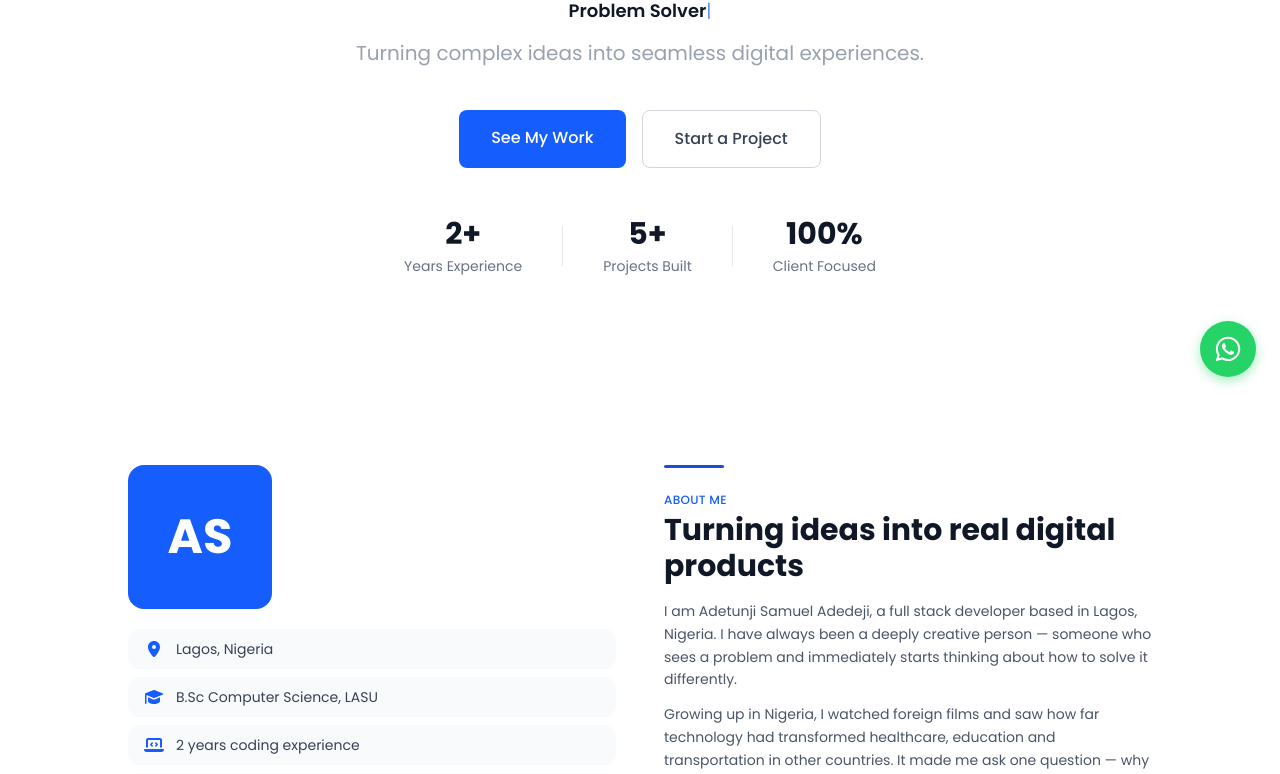
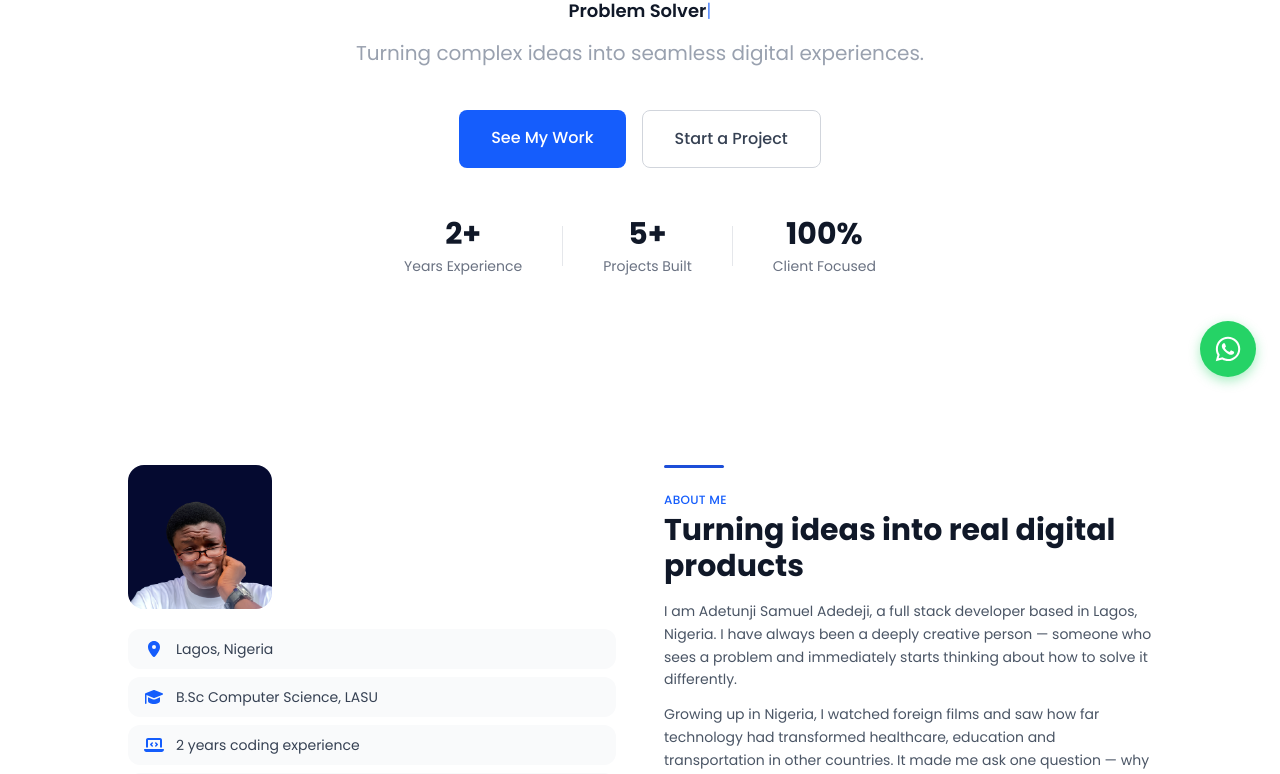
Before and after one commit to adetunjisam9-collab/my-portfolio, a Next.js app: page / in a window 1280 px wide. Shown: the part 399-1173 px from the top of the page. Built offline with nearby package versions, Linux system fonts and the light colour scheme.

Commit message:
add profile photo

```diff
--- a/components/About.js
+++ b/components/About.js
@@ -8,8 +8,8 @@ export default function About() {
       <div className="max-w-5xl mx-auto">
         <div className="grid grid-cols-1 md:grid-cols-2 gap-12 items-start">
           <div data-aos="fade-right" className="flex flex-col items-center md:items-start">
-            <div className="w-36 h-36 rounded-2xl bg-blue-600 flex items-center justify-center mb-5">
-              <span className="text-white text-5xl font-bold">AS</span>
+            <div className="w-36 h-36 rounded-2xl overflow-hidden mb-5">
+              <img src="/images/avatar.png" alt="Adetunji Samuel Adedeji" className="w-full h-full object-cover" />
             </div>
             <div className="flex flex-col gap-2 w-full">
               <div className="flex items-center gap-3 bg-gray-50 dark:bg-gray-800 rounded-xl px-4 py-2.5">
```
Also changed, not shown: public/images/avatar.png (added).
